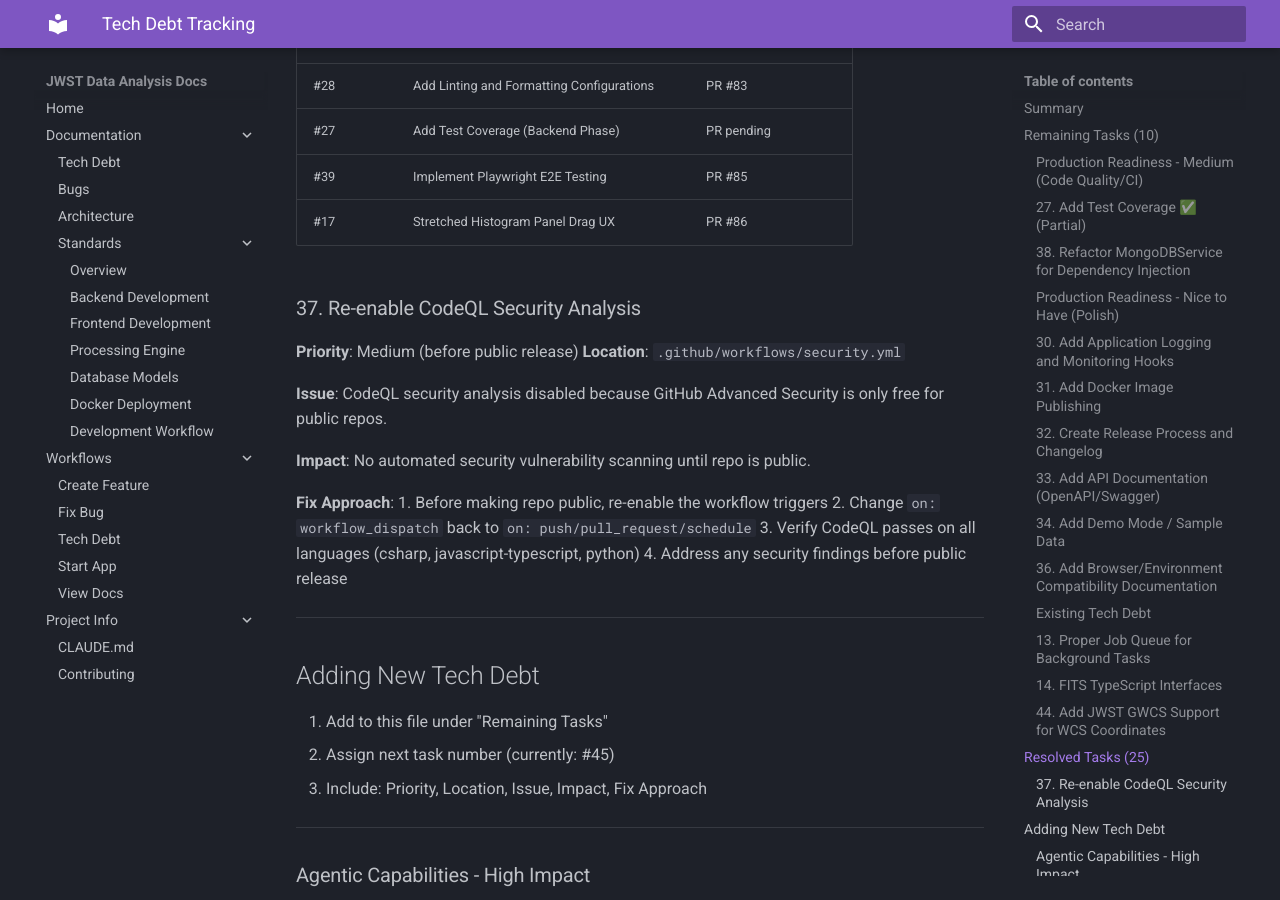
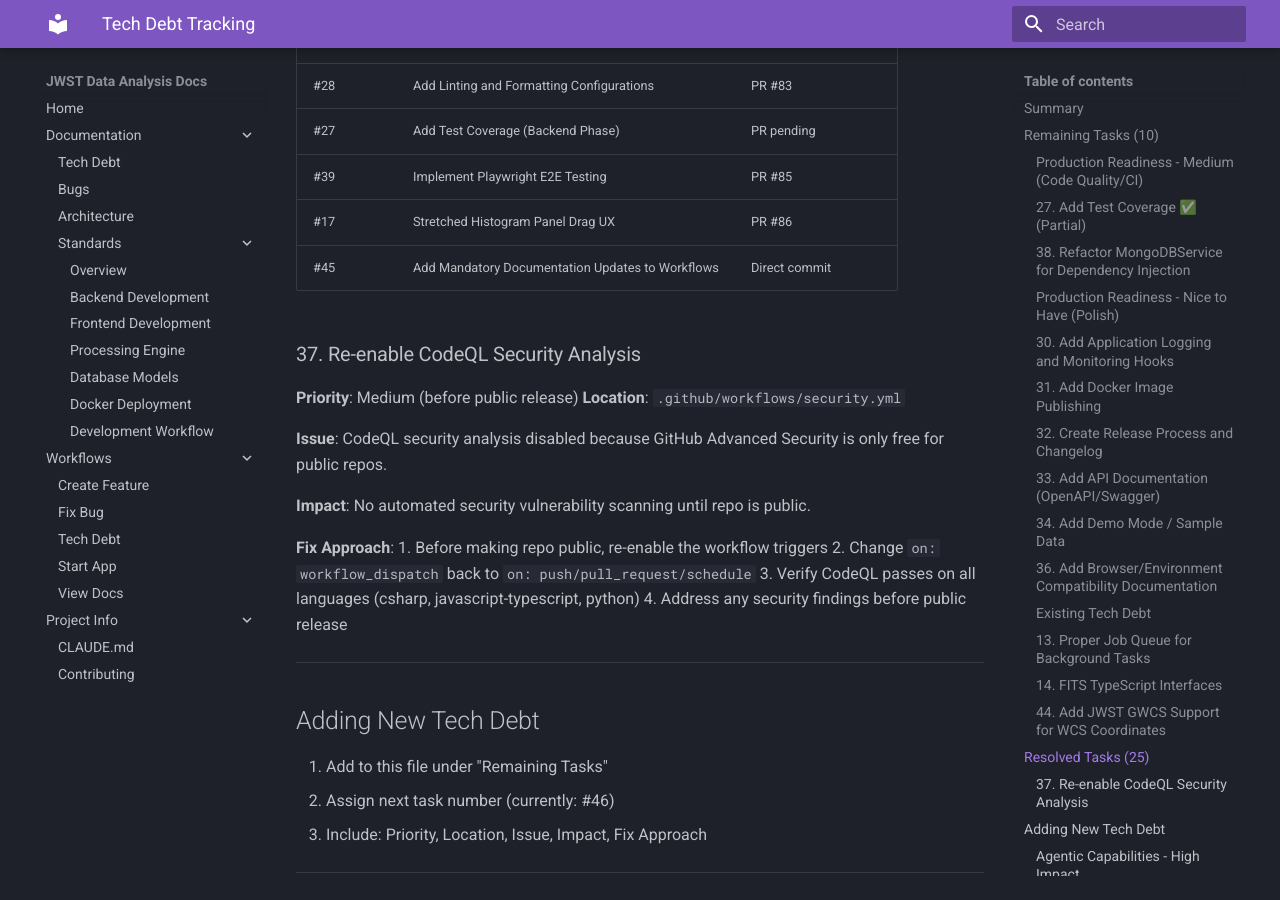
Before and after one commit to Snoww3d/jwst-data-analysis, an MkDocs documentation site: the page built from docs/tech-debt.md, in a window 1280 px wide and 900 px high, scrolled down 5733 px. Built offline with MkDocs 1.6.1 and Material for MkDocs 9.7.7, drawn with Linux system fonts in a browser that asks for light colours.

Commit message:
docs: add workflow documentation task #45 to resolved
Added Task #45 (Add Mandatory Documentation Updates to Workflows)
to the resolved tasks table.

Co-Authored-By: Claude Opus 4.5 <noreply@anthropic.com>

```diff
--- a/docs/tech-debt.md
+++ b/docs/tech-debt.md
@@ -241,6 +241,7 @@ This document tracks tech debt items and their resolution status.
 | #27 | Add Test Coverage (Backend Phase) | PR pending |
 | #39 | Implement Playwright E2E Testing | PR #85 |
 | #17 | Stretched Histogram Panel Drag UX | PR #86 |
+| #45 | Add Mandatory Documentation Updates to Workflows | Direct commit |
 
 ### 37. Re-enable CodeQL Security Analysis
 **Priority**: Medium (before public release)
@@ -261,7 +262,7 @@ This document tracks tech debt items and their resolution status.
 ## Adding New Tech Debt
 
 1. Add to this file under "Remaining Tasks"
-2. Assign next task number (currently: #45)
+2. Assign next task number (currently: #46)
 3. Include: Priority, Location, Issue, Impact, Fix Approach
 
 ---
```
Also changed, not shown: other parts of docs/tech-debt.md (+1 -1 lines).
